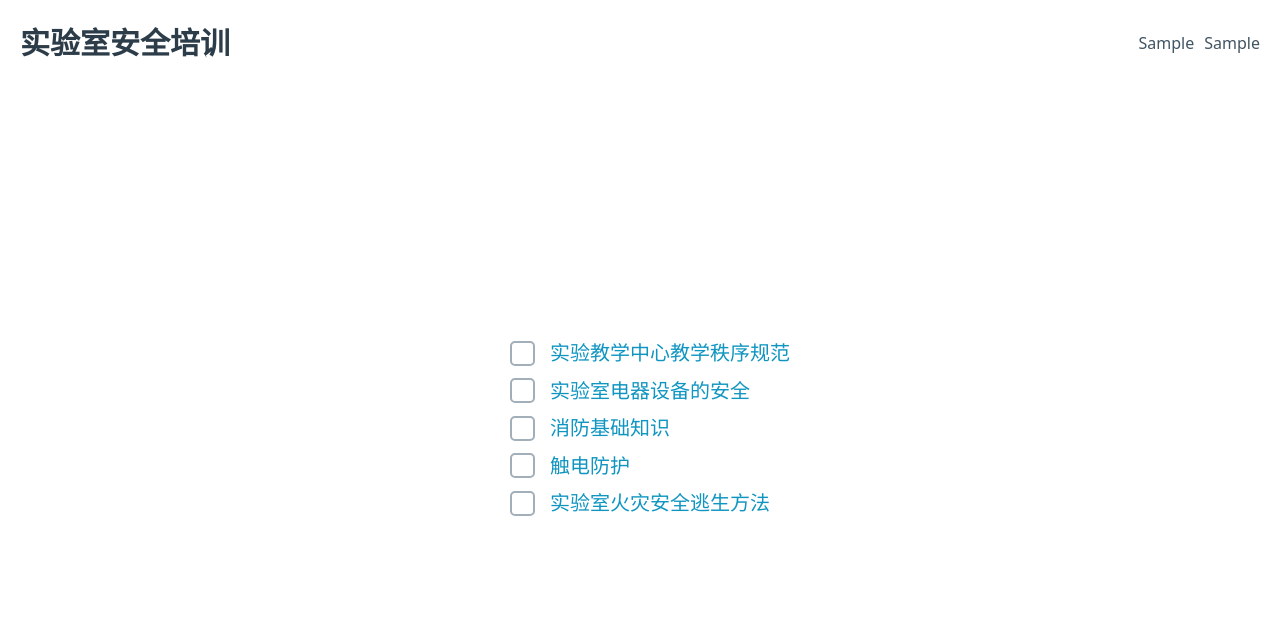
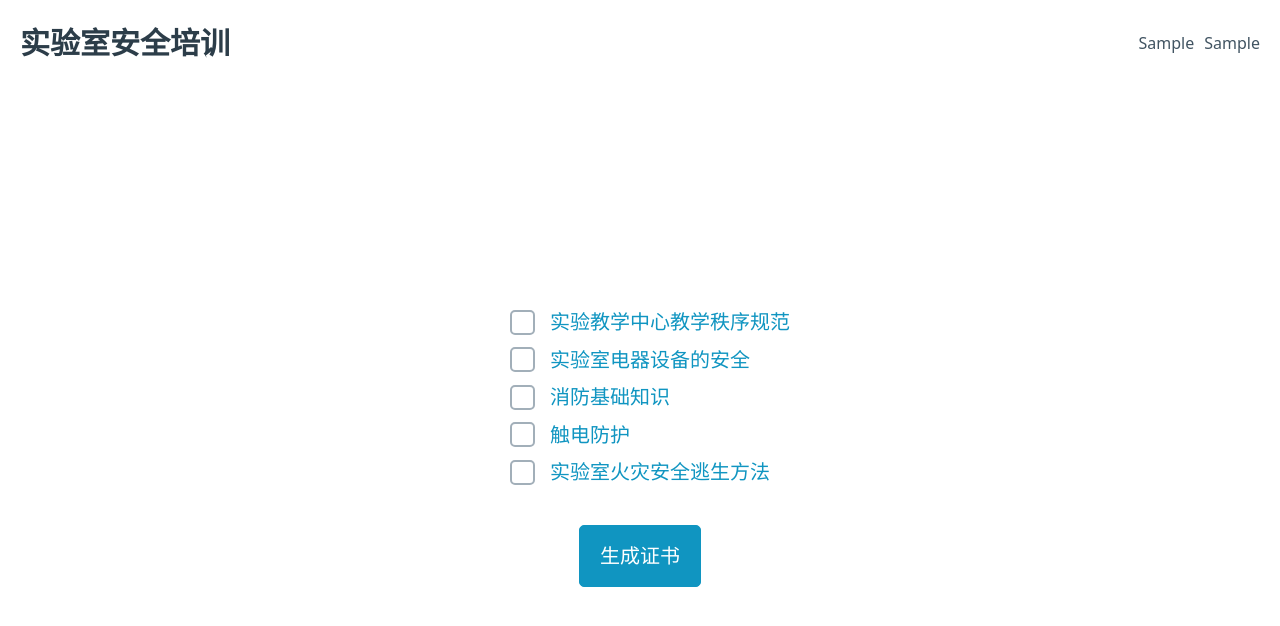
Before and after one commit to USTIL-bot/lab-safety, a Vue app: page /learn in a window 1280 px wide. Both pictures are taken after typing "Sample", "Sample" into the empty fields and a click on the button "开始学习". Shown: the top 626 px of the page. Built offline with nearby package versions, Linux system fonts and the light colour scheme.

Commit message:
Add navigation guards for `AwardView`
Tidy up function declarations: `learn.hasLearnt` and
`learn.allHasLearnt`.

```diff
--- a/src/router/index.ts
+++ b/src/router/index.ts
@@ -1,3 +1,4 @@
+import { useLearnStore } from '@/stores/learn'
 import { useUserStore } from '@/stores/user'
 import { createRouter, createWebHistory } from 'vue-router'
 import HomeView from '../views/HomeView.vue'
@@ -20,7 +21,13 @@ const router = createRouter({
     },
     {
       path: '/award',
-      component: () => import('../views/AwardView.vue')
+      component: () => import('../views/AwardView.vue'),
+      beforeEnter: () => {
+        const { allHasLearnt } = useLearnStore()
+        if (!allHasLearnt()) {
+          return '/learn'
+        }
+      }
     }
   ]
 })
--- a/src/stores/learn.ts
+++ b/src/stores/learn.ts
@@ -10,12 +10,16 @@ export const useLearnStore = defineStore('learn', () => {
     return learnt.value[id - 1].length
   }
 
-  function hasLearnt(id: number, page: number) {
-    return learnt.value[id - 1][page - 1]
+  function hasLearnt(id: number): boolean
+  function hasLearnt(id: number, page: number): boolean
+  function hasLearnt(id: number, page?: number) {
+    return page !== undefined
+      ? learnt.value[id - 1][page - 1]
+      : learnt.value[id - 1].every((status) => status)
   }
 
-  function allHasLearnt(id: number) {
-    return learnt.value[id - 1].every((status) => status)
+  function allHasLearnt() {
+    return learnt.value.flat().every((status) => status)
   }
 
   function check(id: number, page: number) {
--- a/src/views/AwardView.vue
+++ b/src/views/AwardView.vue
@@ -26,7 +26,7 @@ async function generate() {
     </main>
     <div class="date">{{ date }}</div>
   </div>
-  <button type="button" @click="generate">下载</button>
+  <button type="button" @click="generate">下载证书</button>
 </template>
 
 <style scoped>
--- a/src/views/ContentsView.vue
+++ b/src/views/ContentsView.vue
@@ -10,16 +10,17 @@ const contentsTitles = [
   '实验室火灾安全逃生方法'
 ]
 
-const { allHasLearnt } = useLearnStore()
+const { hasLearnt, allHasLearnt } = useLearnStore()
 </script>
 
 <template>
   <ul>
     <li v-for="[i, title] in contentsTitles.entries()" :key="i">
-      <input type="checkbox" :checked="allHasLearnt(i + 1)" @click.prevent="" />
+      <input type="checkbox" :checked="hasLearnt(i + 1)" @click.prevent="" />
       <RouterLink :to="`/learn/${i + 1}/1`">{{ title }}</RouterLink>
     </li>
   </ul>
+  <RouterLink to="/award" role="button" v-if="!allHasLearnt()">生成证书</RouterLink>
 </template>
 
 <style scoped>
```
